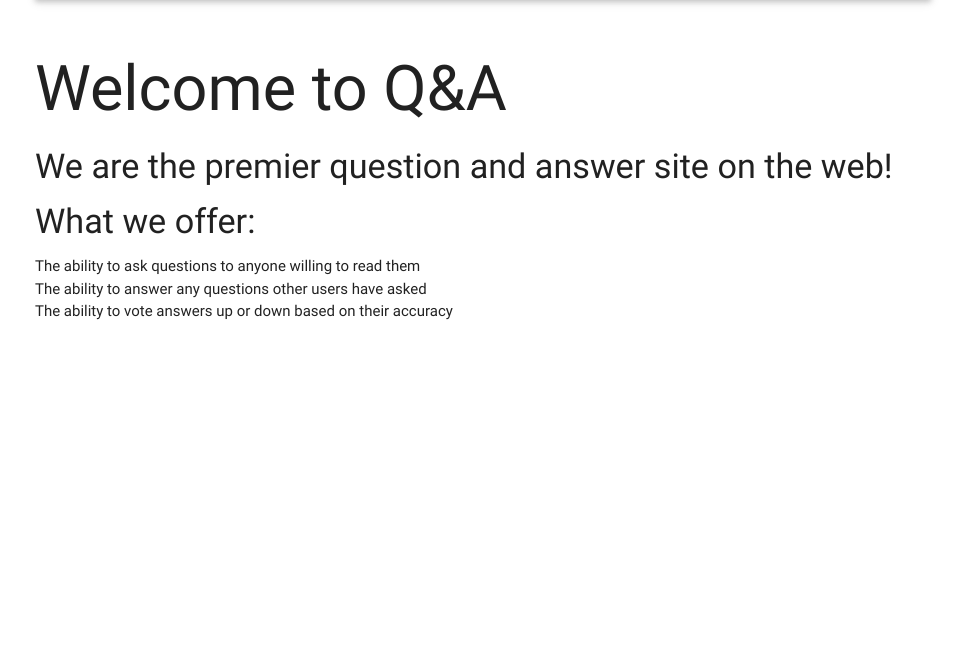
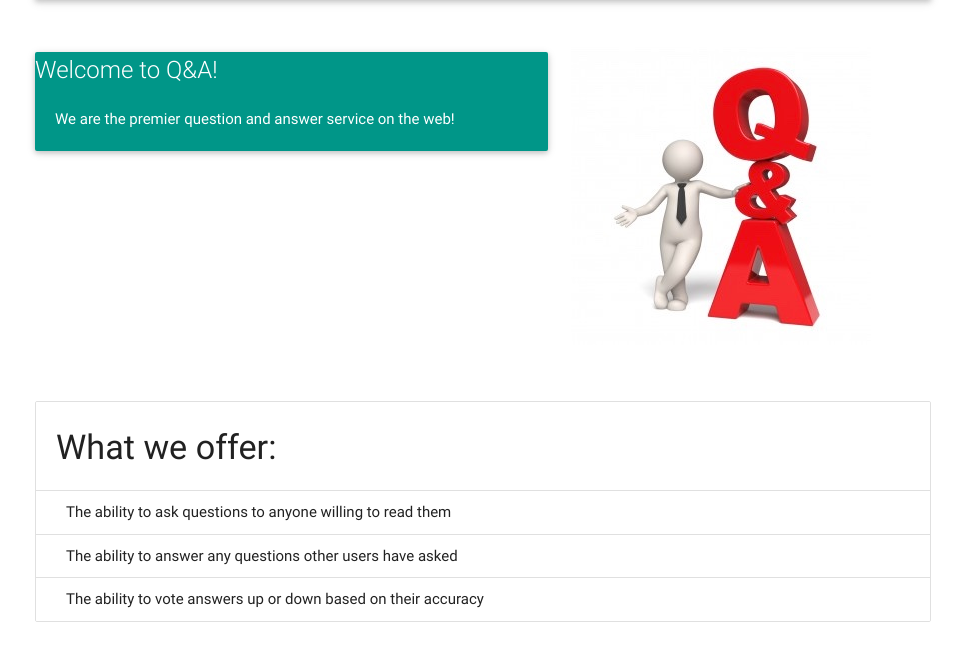
Before and after one commit to zseaborn63/Q_and_A, a Django app: page / in a window 1280 px wide. Shown: the part 87-748 px from the top of the page, without its empty margins (157-1121 px from the left). Run offline with Django 3.2, Linux system fonts and the light colour scheme; some libraries are stand-ins or nearby versions.

Commit message:
Added an image and changed the welcome page.

```diff
--- a/Overflow/Q_and_A/templates/Q_and_A/question_detail.html
+++ b/Overflow/Q_and_A/templates/Q_and_A/question_detail.html
@@ -19,7 +19,8 @@
               <div class="collapsible-body"><p>Lorem ipsum dolor sit amet.</p></div>
             </li>
         </ul>
-
+    <br>
+    <br>
     <script type="text/javascript">
 
         $('.collapsible').collapsible({
--- a/Overflow/Q_and_A/templates/welcome.html
+++ b/Overflow/Q_and_A/templates/welcome.html
@@ -5,12 +5,30 @@
 {% endblock %}
 
 {% block content %}
-    <h1>Welcome to Q&A</h1>
-    <h4>We are the premier question and answer site on the web!</h4>
-    <h4>What we offer:</h4>
-    <ul>
-        <li>The ability to ask questions to anyone willing to read them</li>
-        <li>The ability to answer any questions other users have asked</li>
-        <li>The ability to vote answers up or down based on their accuracy</li>
-    </ul>
+    <br>
+    <div class="row">
+        <div class="col s12 m7">
+          <div class="card teal">
+            <div class="card-title white-text">
+              <span>Welcome to Q&A!</span>
+            </div>
+            <div class="card-content white-text">
+              <p>We are the premier question and answer service on the web!</p>
+            </div>
+          </div>
+        </div>
+        <div class="col m3">
+            <img src="../static/images/Logo.jpg">
+        </div>
+      </div>
+    <br>
+    <ul class="collection with-header">
+        <li class="collection-header"><h4>What we offer:</h4></li>
+        <li class="collection-item">The ability to ask questions to anyone willing to read them</li>
+        <li class="collection-item">The ability to answer any questions other users have asked</li>
+        <li class="collection-item">The ability to vote answers up or down based on their accuracy</li>
+      </ul>
+    <br>
+
+
 {% endblock %}
```
Also changed, not shown: Overflow/Q_and_A/static/images/Logo.jpg (added).
